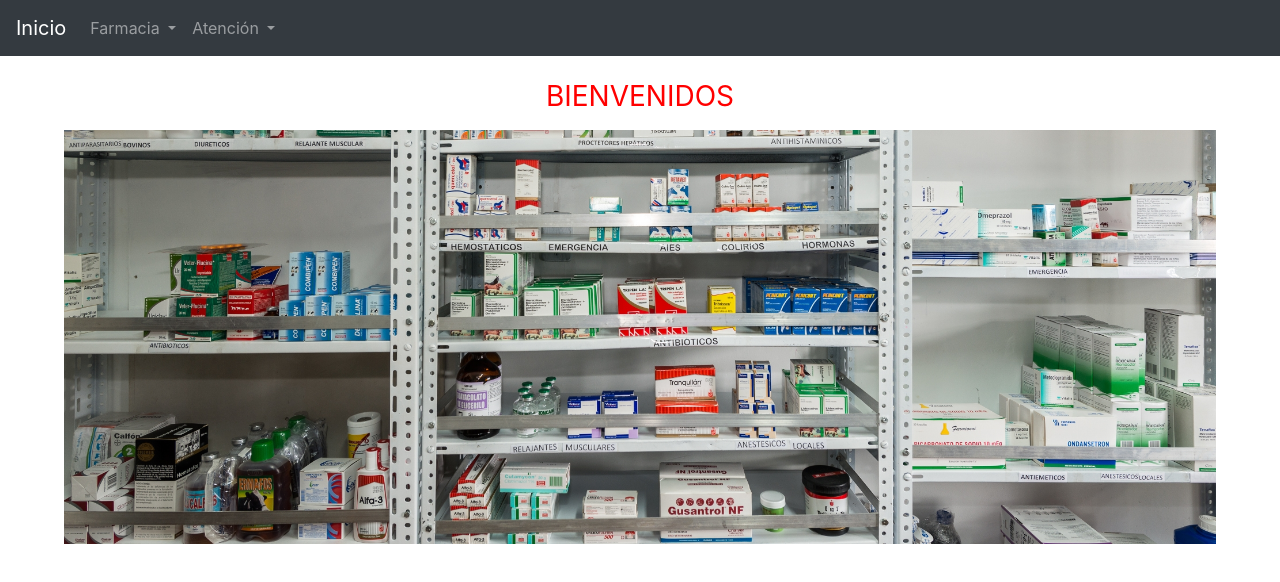
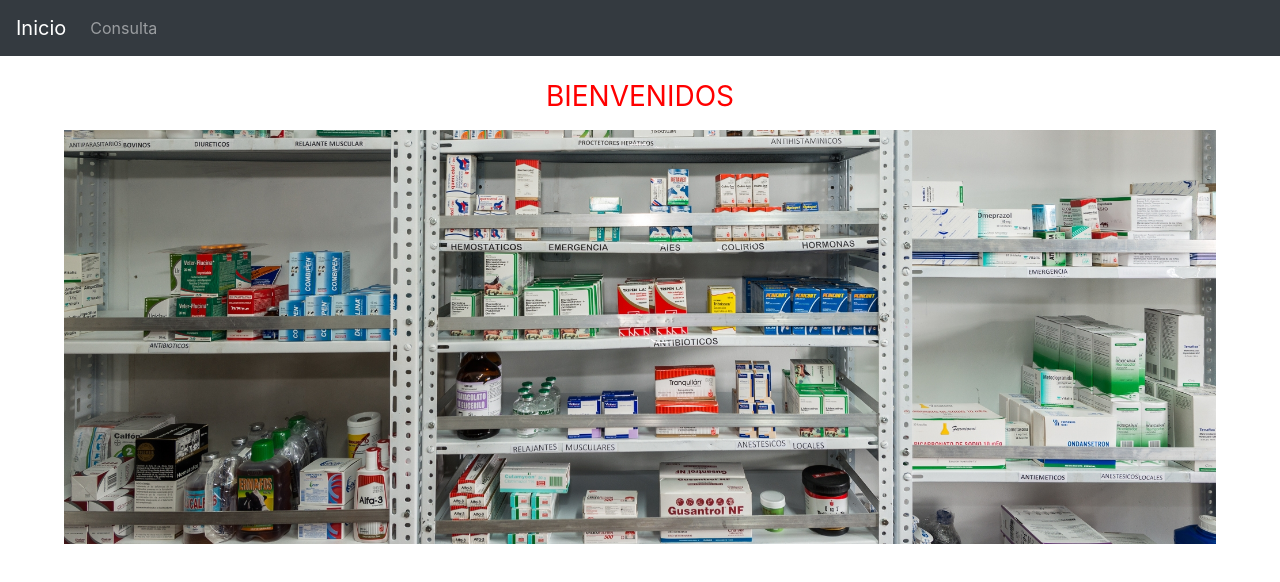
Before and after one commit to aelvis/medico, an Angular app: page /#/inicio in a window 1280 px wide. Shown: the top 582 px of the page. Built offline with nearby package versions, Linux system fonts and the light colour scheme; sample sign-in values are in the browser's storage.

Commit message:
actualizar modulo
modulo

```diff
--- a/src/app/app.module.ts
+++ b/src/app/app.module.ts
@@ -15,12 +15,16 @@
 import { LoginComponent } from './component/login/login.component';
 import { InicioComponent} from './component/inicio/inicio.component';
 import { NavAdminComponent} from './component/partial/partial.component';
+import { ConsultaComponent } from './component/consulta/consulta.component';
+import { ConsultaVerComponent } from './component/consulta-ver/consulta-ver.component';
 @NgModule({
   declarations: [
     AppComponent,
     LoginComponent,
     InicioComponent,
-    NavAdminComponent
+    NavAdminComponent,
+    ConsultaComponent,
+    ConsultaVerComponent
   ],
   imports: [
     BrowserModule,
--- a/src/app/app.routing.ts
+++ b/src/app/app.routing.ts
@@ -3,7 +3,8 @@
 //Admin
 import { InicioComponent} from './component/inicio/inicio.component';
 import { LoginComponent} from './component/login/login.component';
-
+import { ConsultaComponent } from './component/consulta/consulta.component';
+import { ConsultaVerComponent } from './component/consulta-ver/consulta-ver.component';
 
 import { AdminGuard } from './services/admin.guard';
 
@@ -12,6 +13,8 @@
 	{path: '', redirectTo: 'login', pathMatch: 'full'},
 	{path: 'login', component: LoginComponent},
 	{path: 'inicio', component: InicioComponent, canActivate: [AdminGuard]},
+	{path: 'consulta', component: ConsultaComponent, canActivate: [AdminGuard]},
+	{path: 'consulta/:id_cita', component: ConsultaVerComponent, canActivate: [AdminGuard]},
 	{path: '**', component: LoginComponent},
 ];
 
--- /dev/null
+++ b/src/app/component/consulta-ver/consulta-ver.component.html
@@ -0,0 +1,3 @@
+<p>
+  consulta-ver works!
+</p>
--- /dev/null
+++ b/src/app/component/consulta-ver/consulta-ver.component.ts
@@ -0,0 +1,15 @@
+import { Component, OnInit } from '@angular/core';
+
+@Component({
+  selector: 'app-consulta-ver',
+  templateUrl: './consulta-ver.component.html',
+  styleUrls: ['./consulta-ver.component.css']
+})
+export class ConsultaVerComponent implements OnInit {
+
+  constructor() { }
+
+  ngOnInit() {
+  }
+
+}
--- /dev/null
+++ b/src/app/component/consulta/consulta.component.html
@@ -0,0 +1,3 @@
+<p>
+  consulta works!
+</p>
--- /dev/null
+++ b/src/app/component/consulta/consulta.component.ts
@@ -0,0 +1,15 @@
+import { Component, OnInit } from '@angular/core';
+
+@Component({
+  selector: 'app-consulta',
+  templateUrl: './consulta.component.html',
+  styleUrls: ['./consulta.component.css']
+})
+export class ConsultaComponent implements OnInit {
+
+  constructor() { }
+
+  ngOnInit() {
+  }
+
+}
--- a/src/app/component/partial/partial.component.html
+++ b/src/app/component/partial/partial.component.html
@@ -6,23 +6,8 @@
 
   <div class="collapse navbar-collapse" id="navbarSupportedContent">
     <ul class="navbar-nav mr-auto">
-      <li class="nav-item dropdown">
-        <a class="nav-link dropdown-toggle" href="#" id="navbarDropdown" role="button" data-toggle="dropdown" aria-haspopup="true" aria-expanded="false">
-          Farmacia
-        </a>
-        <div class="dropdown-menu" aria-labelledby="navbarDropdown">
-          <a class="dropdown-item" [routerLink]="['/producto']">Productos</a>
-          <a class="dropdown-item" href="#">Ventas</a>
-        </div>
-      </li>
-      <li class="nav-item dropdown">
-        <a class="nav-link dropdown-toggle" href="#" id="navbarDropdown" role="button" data-toggle="dropdown" aria-haspopup="true" aria-expanded="false">
-          Atención
-        </a>
-        <div class="dropdown-menu" aria-labelledby="navbarDropdown">
-          <a class="dropdown-item" href="#">Atención</a>
-          <a class="dropdown-item" href="#">Reportes</a>
-        </div>
+      <li class="nav-item">
+        <a class="nav-link" [routerLink]="['/consulta']">Consulta</a>
       </li>
     </ul>
   </div>
```
Also changed, not shown: src/app/component/consulta-ver/consulta-ver.component.css (added), src/app/component/consulta/consulta.component.css (added), 2 other files (tests, documents, lock files or other folders).
